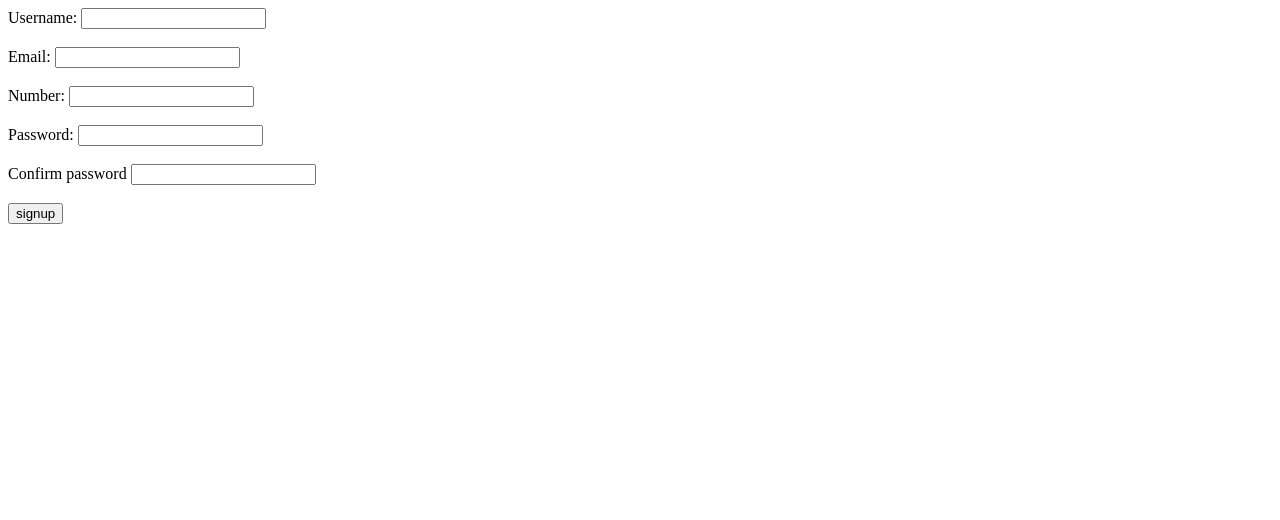
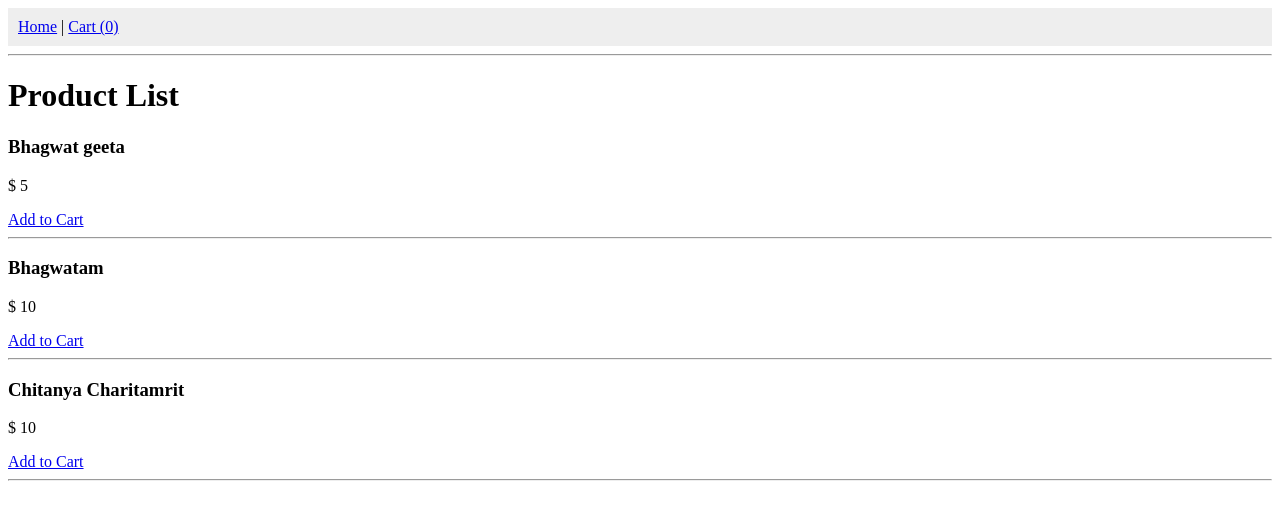
Before and after one commit to Prabinthapadev/Django, a Django app: page / in a window 1280 px wide. Shown: the top 520 px of the page. Run offline with Django 5.2, Linux system fonts and the light colour scheme.

Commit message:
updated code

```diff
--- a/appdemo/ecommerce/static/js/script.js
+++ b/appdemo/ecommerce/static/js/script.js
@@ -12,5 +12,5 @@ function validateSignup()
 
 
     if(username.value.trim()==" ")
-        username.
+    {}
 }
--- /dev/null
+++ b/appdemo/ecommerce/templates/base.html
@@ -0,0 +1,18 @@
+<!DOCTYPE html>
+<html lang="en">
+<head>
+    <meta charset="UTF-8">
+    <meta name="viewport" content="width=device-width, initial-scale=1.0">
+    <title>Document</title>
+</head>
+<body>
+    <!-- simple navbar -->
+     <nav style="background:#eee;padding:10px;">
+    <a href="/">Home</a> |
+    <a href="/cart/">Cart ({{ cart_count }})</a>
+</nav>
+<hr>
+{% block content %}
+{% endblock content %}
+</body>
+</html>
--- a/appdemo/ecommerce/templates/ecommerce/home.html
+++ b/appdemo/ecommerce/templates/home.html
@@ -12,5 +12,6 @@
     <h1>Welcome back, {{username}}</h1>
     {% endif %}
     <button><a href="/admin/ ">admin</a></button><br><br>
+    <button><a href="{% url 'login' %}">Logout</a></button>
 </body>
 </html>
--- /dev/null
+++ b/appdemo/ecommerce/templates/product_list.html
@@ -0,0 +1,28 @@
+
+   {% extends 'base.html' %}
+
+   {% block content %}
+   <h1>Product List</h1>
+    <div>
+        <h3>Bhagwat geeta</h3>
+        <p>$ 5</p>
+        <a href="{% url 'add_to_cart' 1 %}">Add to Cart</a>
+    </div>
+    <hr>
+    <div>
+        <h3>Bhagwatam</h3>
+        <p>$ 10</p>
+        <a href="{% url 'add_to_cart' 2 %}">Add to Cart</a>
+    </div>
+    <hr>
+    <div>
+        <h3>Chitanya Charitamrit</h3>
+        <p>$ 10</p>
+        <a href="{% url 'add_to_cart' 2 %}">Add to Cart</a>
+    </div>
+    <hr>
+    {% if cart %}
+   <h1> <a href="{% url 'view_cart_details' %}">View Cart</a> </h1>
+    {% endif %}
+
+    {% endblock %}
--- a/appdemo/ecommerce/urls.py
+++ b/appdemo/ecommerce/urls.py
@@ -5,6 +5,9 @@ from . import views
 urlpatterns = [
     path('home/',views.home,name='home'),
     path('login/',views.login,name='login'),
-    path('',views.signup,name='signup'),
-    path('logout/',views.logout,name='logout')
+    path('signup/',views.signup,name='signup'),
+    path('logout/',views.logout,name='logout'),
+    path('',views.product_list,name='product_list'),
+    path('add_to_cart/<int:product_id>',views.add_to_cart,name='add_to_cart'),
+    path('cart/', views.cart_page, name='cart_page'),
 ]
--- a/appdemo/ecommerce/views.py
+++ b/appdemo/ecommerce/views.py
@@ -9,7 +9,7 @@ def home(request):
         "username":username,
         "password":password,
     }
-    return render(request,'ecommerce/home.html',user_info)
+    return render(request,'home.html',user_info)
 
 def login(request):
     if request.method == 'POST':
@@ -23,11 +23,11 @@ def login(request):
 
             return redirect('home')
         else:
-            return render(request,'ecommerce/login.html',{
+            return render(request,'login.html',{
                 "error_msg":"Details didn't matched.",
                 })
 
-    return render(request,'ecommerce/login.html')
+    return render(request,'login.html')
 
 def signup(request):
     if request.method == 'POST':
@@ -40,12 +40,43 @@ def signup(request):
             User.objects.create(username = username,password = password)
             return redirect('login')
         else:
-            return render(request,'ecommerce/signup.html',{
+            return render(request,'signup.html',{
                 "error_msg":"Details didnot matched",
             })
 
-    return render(request,'ecommerce/signup.html')
+    return render(request,'signup.html')
 
 def logout(request):
     request.session.flush()
     return redirect('login')
+
+# Now from here code for add_to_cart button
+
+def product_list(request):
+    return render(request,'product_list.html',{
+        "cart_count":get_cart_count(request),
+    })
+
+def add_to_cart(request,product_id):
+    cart = request.session.get('cart')
+
+    if cart is None:
+        cart = {}
+        product_id = str(product_id)
+    if product_id in cart:
+        cart[product_id]+=1
+    else:
+        cart[product_id]= 1
+    request.session['cart'] = cart
+    return redirect('product_list')
+
+def get_cart_count(request):
+    cart = request.session.get('cart',{})
+    return sum(cart.values())
+
+def cart_page(request):
+    cart = request.session.get('cart',{})
+    return render(request,'cart.html',{
+        "cart_items":cart,
+        "cart_count":get_cart_count(request),
+    })
```
Also changed, not shown: appdemo/ecommerce/templates/cart.html (added, +22 -0 lines), appdemo/db.sqlite3, appdemo/ecommerce/templates/login.html (renamed from appdemo/ecommerce/templates/ecommerce/login.html), appdemo/ecommerce/templates/signup.html (renamed from appdemo/ecommerce/templates/ecommerce/signup.html).
